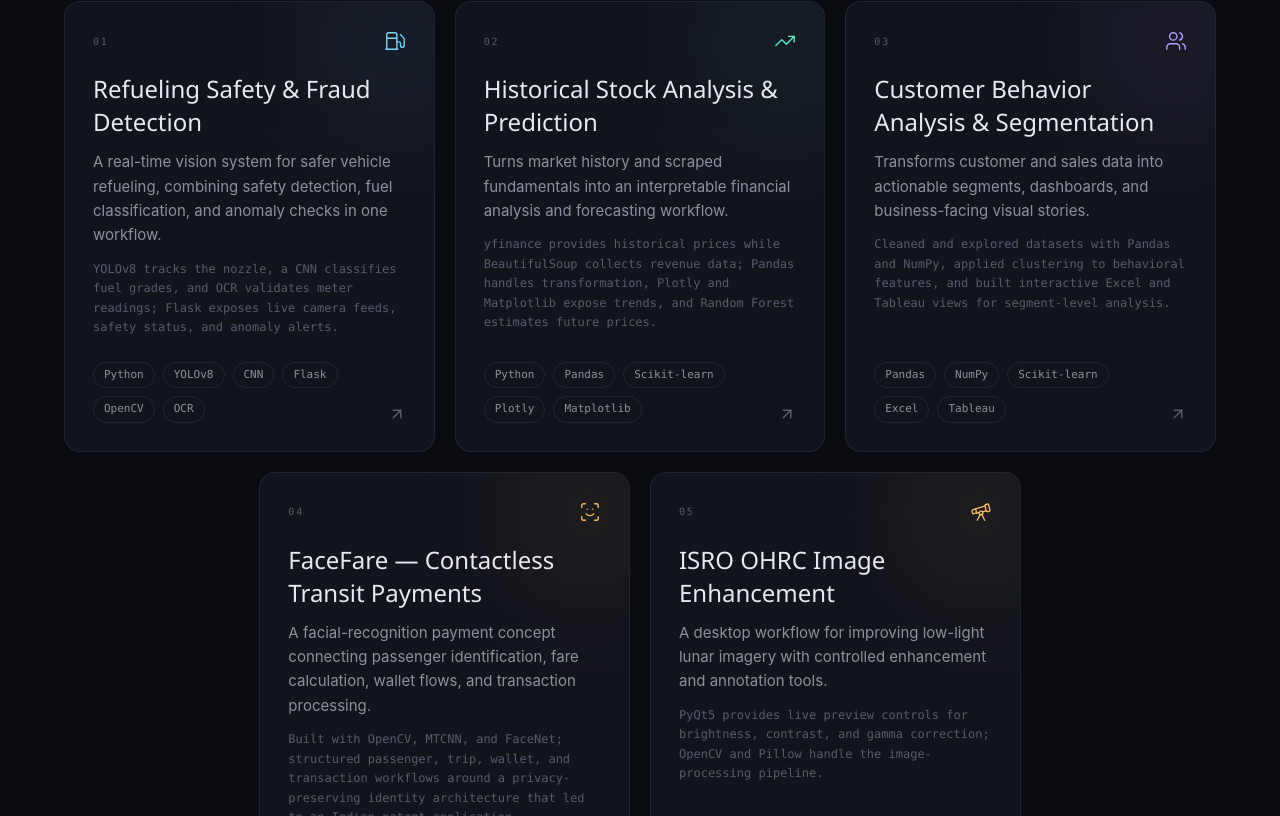
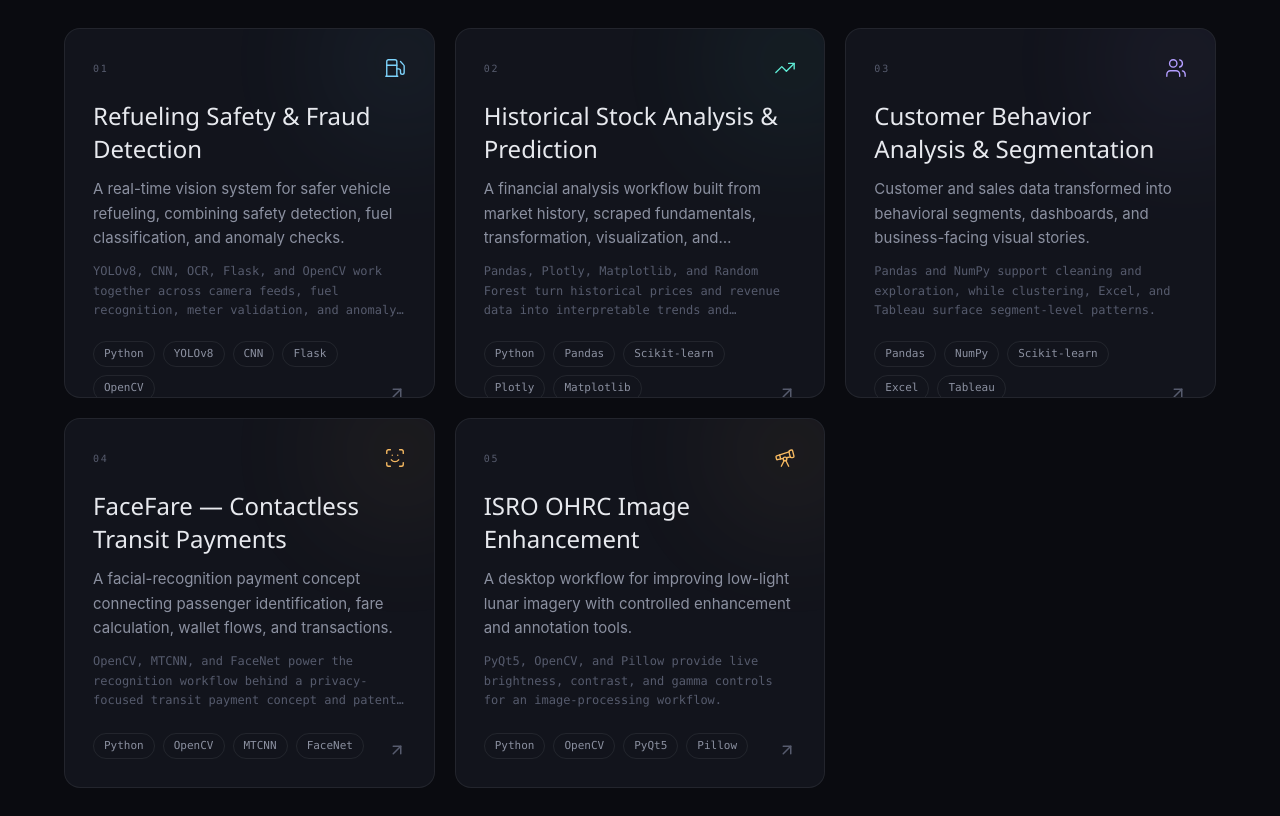
Before and after one commit to srivisnuA/portfolio, a Next.js app: page / in a window 1280 px wide. Shown: the part 2164-2980 px from the top of the page. Built offline with nearby package versions, Linux system fonts and the light colour scheme.

Commit message:
Make all project cards symmetrical and equal height

```diff
--- a/components/EngineeringWorks.tsx
+++ b/components/EngineeringWorks.tsx
@@ -7,10 +7,10 @@ const projects = [
   {
     title: "Refueling Safety & Fraud Detection",
     description:
-      "A real-time vision system for safer vehicle refueling, combining safety detection, fuel classification, and anomaly checks in one workflow.",
+      "A real-time vision system for safer vehicle refueling, combining safety detection, fuel classification, and anomaly checks.",
     detail:
-      "YOLOv8 tracks the nozzle, a CNN classifies fuel grades, and OCR validates meter readings; Flask exposes live camera feeds, safety status, and anomaly alerts.",
-    stack: ["Python", "YOLOv8", "CNN", "Flask", "OpenCV", "OCR"],
+      "YOLOv8, CNN, OCR, Flask, and OpenCV work together across camera feeds, fuel recognition, meter validation, and anomaly alerts.",
+    stack: ["Python", "YOLOv8", "CNN", "Flask", "OpenCV"],
     href: "https://github.com/srivisnuA/Vision-Based-Safety-Lapse-Detection-During-Vehicle-Refueling",
     icon: Fuel,
     accent: "var(--accent-cyan)",
@@ -18,9 +18,9 @@ const projects = [
   {
     title: "Historical Stock Analysis & Prediction",
     description:
-      "Turns market history and scraped fundamentals into an interpretable financial analysis and forecasting workflow.",
+      "A financial analysis workflow built from market history, scraped fundamentals, transformation, visualization, and prediction.",
     detail:
-      "yfinance provides historical prices while BeautifulSoup collects revenue data; Pandas handles transformation, Plotly and Matplotlib expose trends, and Random Forest estimates future prices.",
+      "Pandas, Plotly, Matplotlib, and Random Forest turn historical prices and revenue data into interpretable trends and forecasts.",
     stack: ["Python", "Pandas", "Scikit-learn", "Plotly", "Matplotlib"],
     href: "https://github.com/srivisnuA/Historical-stock-price-prediction",
     icon: TrendingUp,
@@ -29,9 +29,9 @@ const projects = [
   {
     title: "Customer Behavior Analysis & Segmentation",
     description:
-      "Transforms customer and sales data into actionable segments, dashboards, and business-facing visual stories.",
+      "Customer and sales data transformed into behavioral segments, dashboards, and business-facing visual stories.",
     detail:
-      "Cleaned and explored datasets with Pandas and NumPy, applied clustering to behavioral features, and built interactive Excel and Tableau views for segment-level analysis.",
+      "Pandas and NumPy support cleaning and exploration, while clustering, Excel, and Tableau surface segment-level patterns.",
     stack: ["Pandas", "NumPy", "Scikit-learn", "Excel", "Tableau"],
     href: "https://github.com/srivisnuA/customer-segmentation-analysis",
     icon: Users,
@@ -40,9 +40,9 @@ const projects = [
   {
     title: "FaceFare — Contactless Transit Payments",
     description:
-      "A facial-recognition payment concept connecting passenger identification, fare calculation, wallet flows, and transaction processing.",
+      "A facial-recognition payment concept connecting passenger identification, fare calculation, wallet flows, and transactions.",
     detail:
-      "Built with OpenCV, MTCNN, and FaceNet; structured passenger, trip, wallet, and transaction workflows around a privacy-preserving identity architecture that led to an Indian patent application.",
+      "OpenCV, MTCNN, and FaceNet power the recognition workflow behind a privacy-focused transit payment concept and patent application.",
     stack: ["Python", "OpenCV", "MTCNN", "FaceNet"],
     href: "https://github.com/srivisnuA/FaceFare",
     icon: ScanFace,
@@ -53,7 +53,7 @@ const projects = [
     description:
       "A desktop workflow for improving low-light lunar imagery with controlled enhancement and annotation tools.",
     detail:
-      "PyQt5 provides live preview controls for brightness, contrast, and gamma correction; OpenCV and Pillow handle the image-processing pipeline.",
+      "PyQt5, OpenCV, and Pillow provide live brightness, contrast, and gamma controls for an image-processing workflow.",
     stack: ["Python", "OpenCV", "PyQt5", "Pillow"],
     href: "https://github.com/srivisnuA/Low-light-enhancement-of-ISRO-S-OHRC-image",
     icon: Telescope,
@@ -69,6 +69,11 @@ export default function EngineeringWorks() {
           <Reveal>
             <div className="flex items-end justify-between gap-6">
               <div>
+                <div className="mb-3 flex items-center gap-3">
+                  <span className="font-mono text-[10px] tracking-[0.22em] text-[var(--accent-cyan)]">02</span>
+                  <span className="h-px w-10 bg-[var(--border-hair-strong)]" />
+                  <span className="font-mono text-[10px] tracking-[0.18em] text-[var(--text-faint)]">SELECTED WORK</span>
+                </div>
                 <h2 className="font-display text-4xl font-medium tracking-tight sm:text-5xl">
                   Engineering works
                 </h2>
@@ -84,65 +89,48 @@ export default function EngineeringWorks() {
           </Reveal>
         </div>
 
-        <div className="mt-12 grid grid-cols-1 gap-5 lg:grid-cols-12">
+        <div className="mt-12 grid grid-cols-1 gap-5 sm:grid-cols-2 lg:grid-cols-3">
           {projects.map((p, i) => (
-            <Reveal
-              key={p.title}
-              delay={i * 0.08}
-              className={`lg:col-span-4 ${i === 3 ? "lg:col-start-3" : i === 4 ? "lg:col-start-7" : ""}`}
-            >
+            <Reveal key={p.title} delay={i * 0.07} className={i === 3 ? "lg:col-start-1" : i === 4 ? "lg:col-start-2" : ""}>
               <a
                 href={p.href}
                 target="_blank"
                 rel="noopener noreferrer"
                 aria-label={`Open ${p.title} on GitHub`}
-                className="focus-ring group relative flex min-h-[340px] h-full flex-col justify-between overflow-hidden rounded-2xl border border-[var(--border-hair)] bg-[var(--bg-panel)] p-6 transition-all duration-300 hover:-translate-y-1 hover:border-[var(--border-hair-strong)] hover:shadow-2xl hover:shadow-black/20 sm:p-7"
+                className="focus-ring group relative flex h-[370px] flex-col justify-between overflow-hidden rounded-2xl border border-[var(--border-hair)] bg-[var(--bg-panel)] p-6 transition-all duration-500 hover:-translate-y-1.5 hover:border-[var(--border-hair-strong)] hover:shadow-2xl hover:shadow-black/20 sm:p-7"
               >
                 <div
-                  className="pointer-events-none absolute -right-10 -top-10 h-40 w-40 rounded-full opacity-[0.08] blur-3xl transition-all duration-500 group-hover:scale-125 group-hover:opacity-[0.16]"
+                  className="pointer-events-none absolute -right-12 -top-12 h-40 w-40 rounded-full opacity-[0.07] blur-3xl transition-all duration-700 group-hover:scale-150 group-hover:opacity-[0.16]"
                   style={{ background: p.accent }}
                 />
+                <div className="pointer-events-none absolute inset-x-0 top-0 h-px origin-left scale-x-0 transition-transform duration-700 group-hover:scale-x-100" style={{ background: p.accent }} />
                 <div className="relative">
                   <div className="flex items-center justify-between">
                     <p className="font-mono text-[10px] tracking-[0.18em] text-[var(--text-faint)]">
                       {String(i + 1).padStart(2, "0")}
                     </p>
-                    <p.icon
-                      size={22}
-                      strokeWidth={1.5}
-                      style={{ color: p.accent }}
-                    />
+                    <p.icon size={22} strokeWidth={1.5} style={{ color: p.accent }} />
                   </div>
                   <h3 className="font-display mt-5 text-xl font-medium leading-snug sm:text-2xl">
                     {p.title}
                   </h3>
-                  <p className="mt-3 max-w-[46ch] text-sm leading-relaxed text-[var(--text-muted)] sm:text-[15px]">
+                  <p className="mt-3 line-clamp-3 text-sm leading-relaxed text-[var(--text-muted)] sm:text-[15px]">
                     {p.description}
                   </p>
-                  <p className="font-mono mt-3 max-w-[50ch] text-xs leading-relaxed text-[var(--text-faint)]">
+                  <p className="font-mono mt-3 line-clamp-3 text-xs leading-relaxed text-[var(--text-faint)]">
                     {p.detail}
                   </p>
                 </div>
-                <div className="relative mt-6 flex items-end justify-between gap-4">
-                  <div className="flex flex-wrap gap-2">
+                <div className="relative mt-5 flex items-end justify-between gap-4">
+                  <div className="flex flex-wrap gap-2 overflow-hidden">
                     {p.stack.map((s) => (
-                      <span
-                        key={s}
-                        className="font-mono rounded-full border border-[var(--border-hair)] px-2.5 py-1 text-[11px] text-[var(--text-muted)]"
-                      >
+                      <span key={s} className="font-mono rounded-full border border-[var(--border-hair)] px-2.5 py-1 text-[11px] text-[var(--text-muted)] transition-colors group-hover:border-[var(--border-hair-strong)]">
                         {s}
                       </span>
                     ))}
                   </div>
-                  <ArrowUpRight
-                    size={18}
-                    className="shrink-0 text-[var(--text-faint)] transition-all duration-300 group-hover:translate-x-0.5 group-hover:-translate-y-0.5 group-hover:text-[var(--text-primary)]"
-                  />
+                  <ArrowUpRight size={18} className="shrink-0 text-[var(--text-faint)] transition-all duration-300 group-hover:translate-x-1 group-hover:-translate-y-1 group-hover:text-[var(--text-primary)]" />
                 </div>
-                <span
-                  className="absolute bottom-0 left-7 right-7 h-px origin-left scale-x-0 transition-transform duration-500 group-hover:scale-x-100"
-                  style={{ background: p.accent }}
-                />
               </a>
             </Reveal>
           ))}
```
